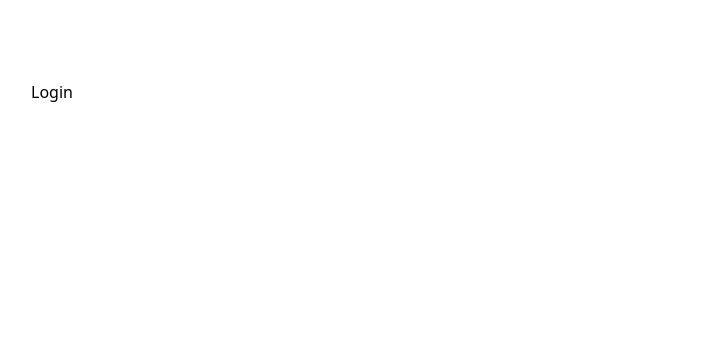
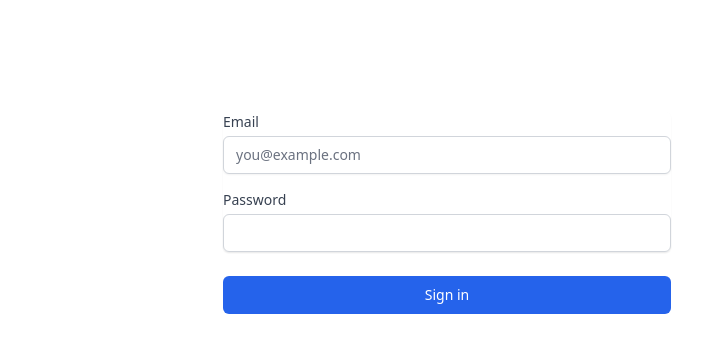
Before and after one commit to ahmd-ramzan/blog, a Vue app in the folder blog-client/: page /admin/login in a window 1280 px wide. Shown: the top 352 px of the page, without its empty margins (193-895 px from the left). Built offline with nearby package versions, Linux system fonts and the light colour scheme.

Commit message:
creating login page

```diff
--- a/blog-client/package.json
+++ b/blog-client/package.json
@@ -15,6 +15,7 @@
     "vue-router": "^4.1.6"
   },
   "devDependencies": {
+    "@tailwindcss/forms": "^0.5.3",
     "@tailwindcss/typography": "^0.5.8",
     "@vitejs/plugin-vue": "^3.2.0",
     "autoprefixer": "^10.4.13",
--- a/blog-client/src/pages/Login.vue
+++ b/blog-client/src/pages/Login.vue
@@ -1,25 +1,46 @@
 <template>
-  <div>
-    <form v-on:submit.prevent="login">
-      <button type="submit">Login</button>
+  <div class="max-w-md mx-auto w-full">
+    <form v-on:submit.prevent="attemptLogin" class="mt-8 space-y-6">
+      <div class="rounded-md shadow-sm space-y-4">
+        <div>
+          <label for="email" class="block text-sm font-medium text-gray-700">Email</label>
+          <div class="mt-1">
+            <input v-model="form.email" type="text" name="email" id="email" class="shadow-sm focus:ring-indigo-500 focus:border-indigo-500 block w-full sm:text-sm border-gray-300 rounded-md" placeholder="you@example.com">
+          </div>
+        </div>
+        <div>
+          <label for="password" class="block text-sm font-medium text-gray-700">Password</label>
+          <div class="mt-1">
+            <input v-model="form.password" type="password" name="password" id="password" class="shadow-sm focus:ring-indigo-500 focus:border-indigo-500 block w-full sm:text-sm border-gray-300 rounded-md">
+          </div>
+        </div>
+      </div>
+
+      <button type="submit" class="group relative w-full flex justify-center py-2 px-4 border border-transparent text-sm font-medium rounded-md text-white bg-blue-600 hover:bg-blue-700 focus:outline-none focus:ring-2 focus:ring-offset-2 focus:ring-blue-500">
+        Sign in
+      </button>
     </form>
   </div>
 </template>
 
 <script>
 import {useAppStore} from "../store/app";
+import { reactive } from 'vue'
 
 export default {
   setup () {
     const appStore = useAppStore()
-    const login = () => {
-      appStore.login({
-        email: 'leuschke.janet@example.org',
-        password: 'password'
-      })
+
+    const form = reactive({
+      email: '',
+      password: ''
+    })
+    const attemptLogin = () => {
+      appStore.login(form)
     }
     return {
-      login
+      attemptLogin,
+      form
     }
   }
 }
--- a/blog-client/tailwind.config.cjs
+++ b/blog-client/tailwind.config.cjs
@@ -8,5 +8,6 @@ module.exports = {
   },
   plugins: [
     require('@tailwindcss/typography'),
+    require('@tailwindcss/forms'),
   ],
 }
```
Also changed, not shown: 1 other file (tests, documents, lock files or other folders).
